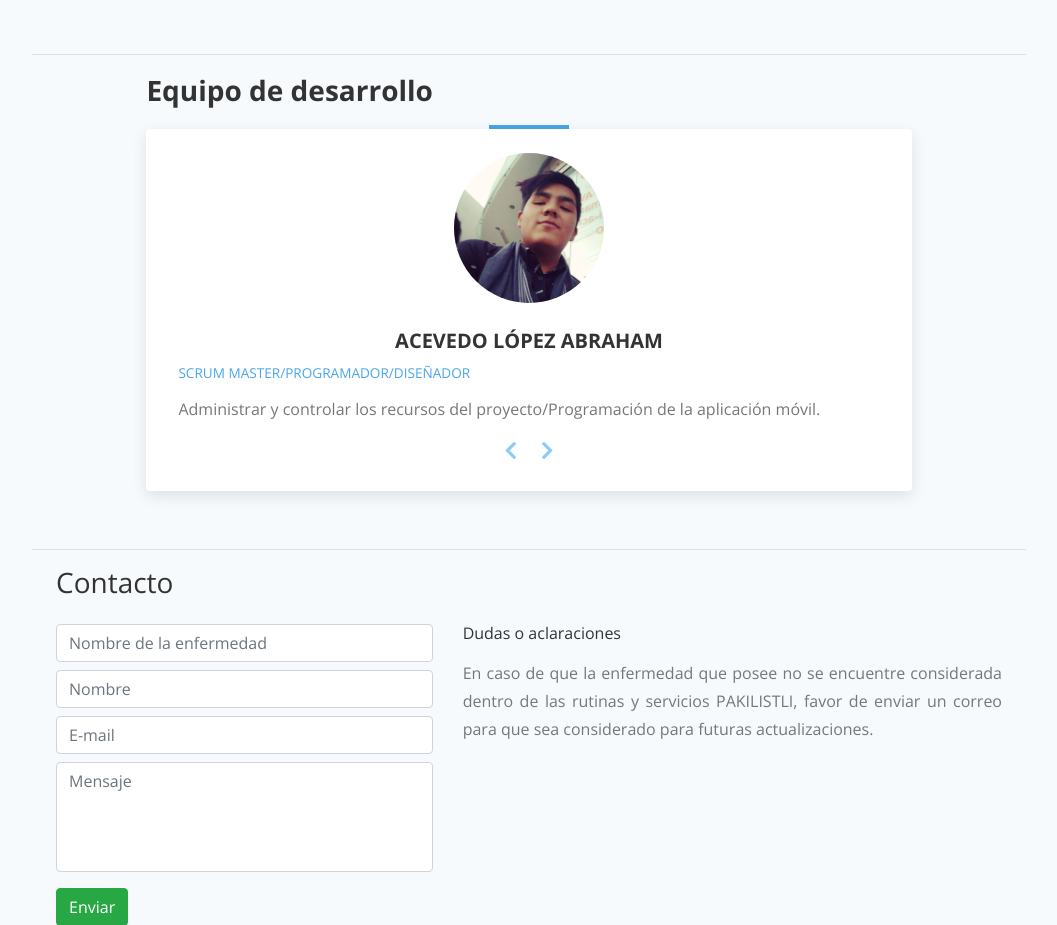
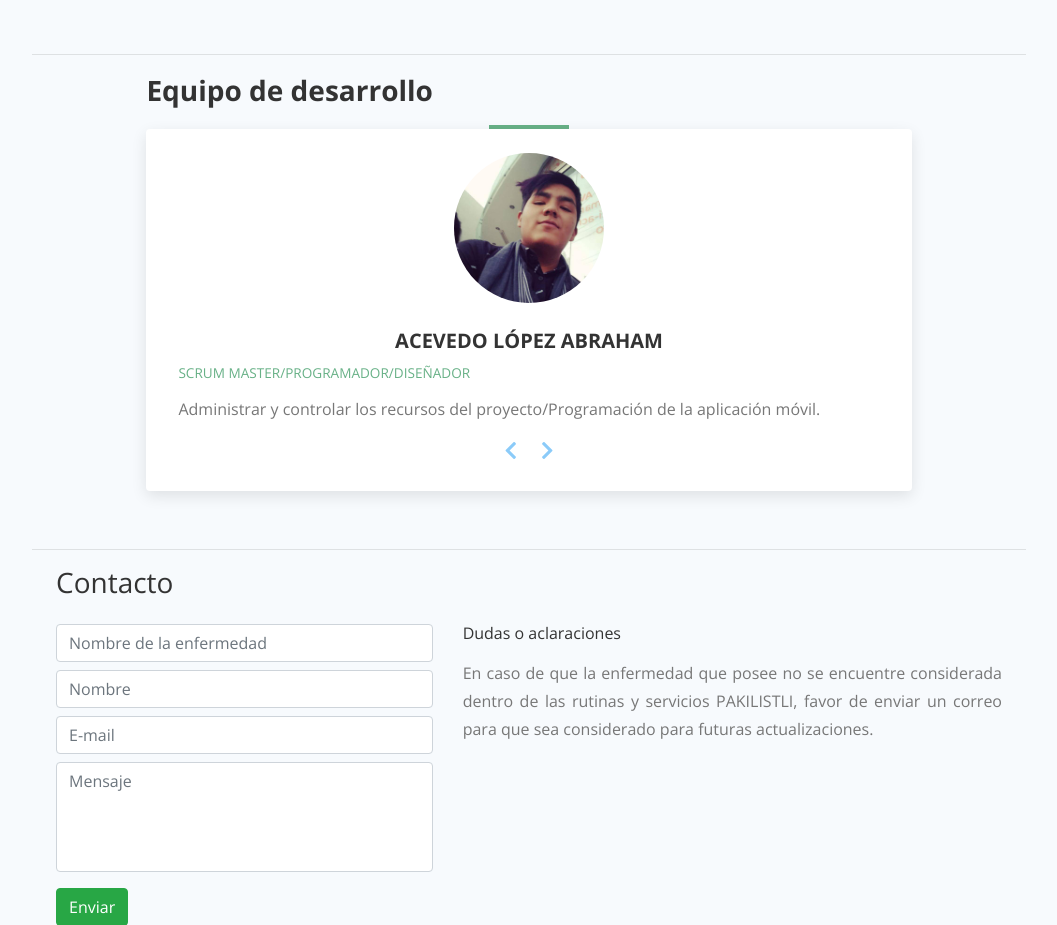
Before and after one commit to AriadnaPHdez/PAKILISTLI, a plain HTML site: page article-details.html in a window 1280 px wide. Shown: the part 1880-2805 px from the top of the page, without its empty margins (111-1168 px from the left). Drawn offline with nearby package versions, Linux system fonts and the light colour scheme.

Commit message:
Update estilos.css

```diff
--- a/css/estilos.css
+++ b/css/estilos.css
@@ -220,7 +220,7 @@ Variables
     --clr-primary-3: hsl(205, 72%, 37%);
     --clr-primary-4: hsl(205, 63%, 48%);
     /* primary/main color */
-    --clr-primary-5: hsl(205, 78%, 60%);
+    --clr-primary-5: #68b187;
     /* lighter shades of primary color */
     --clr-primary-6: hsl(205, 89%, 70%);
     --clr-primary-7: hsl(205, 90%, 76%);
```
